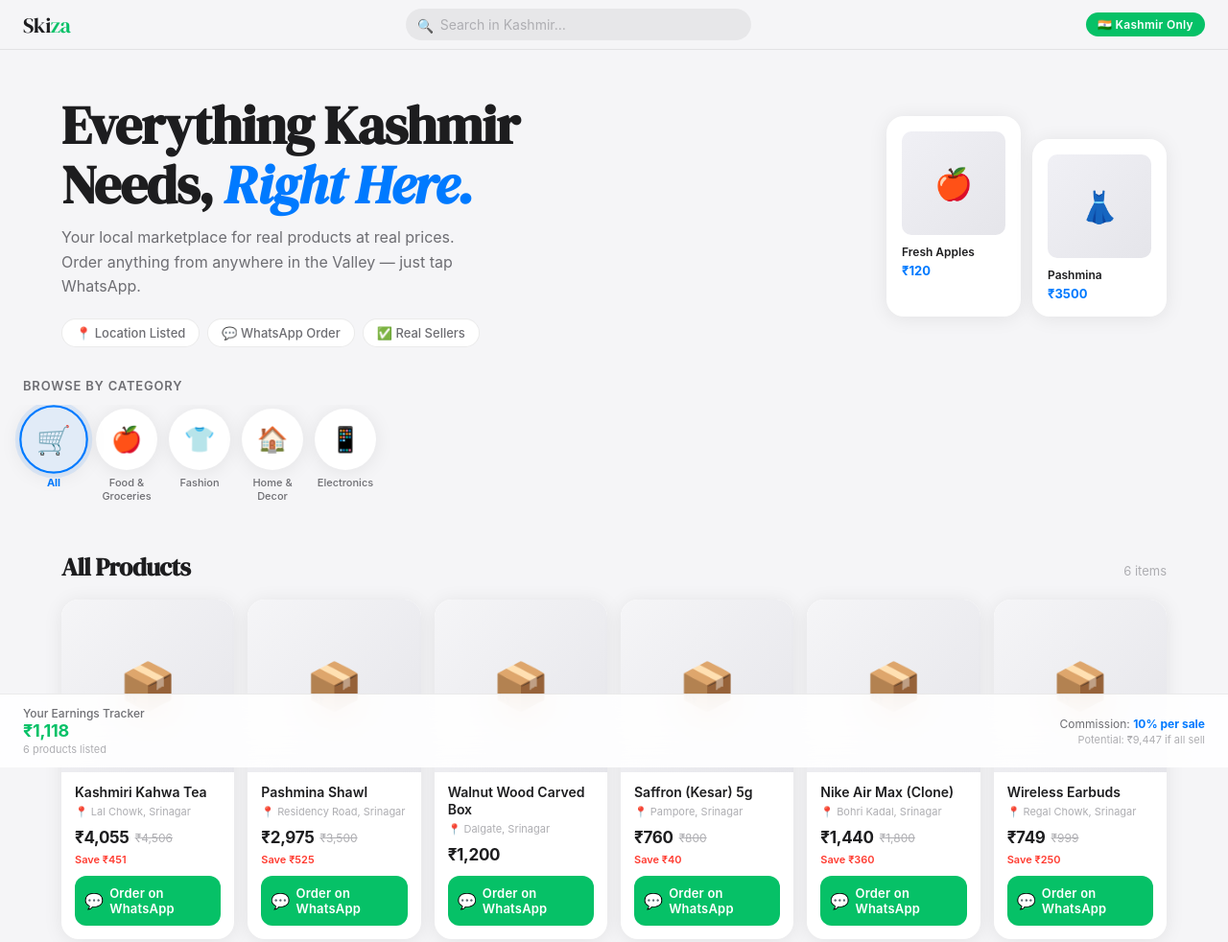
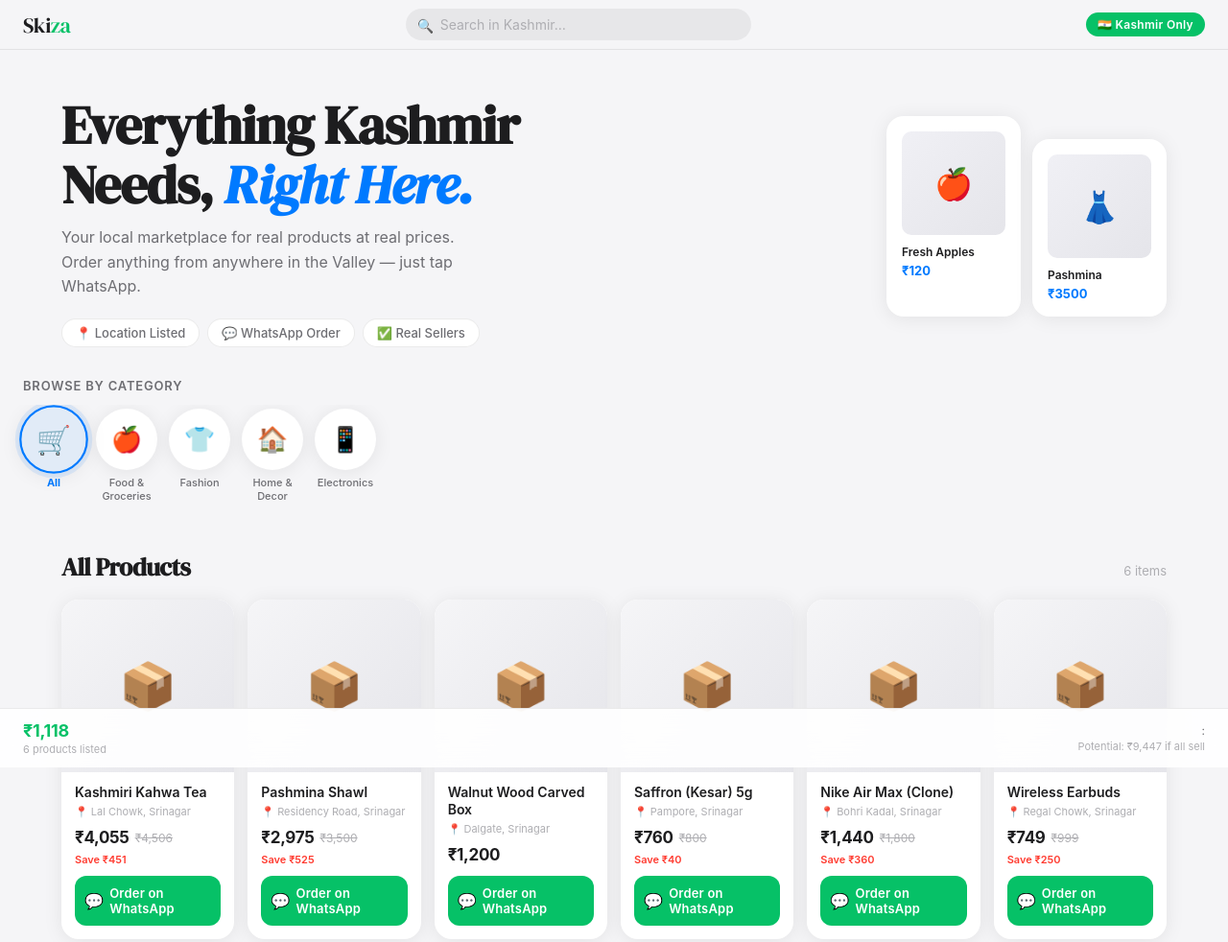
Before and after one commit to davidizdead/Skiza, a plain HTML site: page index.html in a window 1280 px wide. Shown: the whole page at 96% size. Drawn offline with Linux system fonts and the light colour scheme.

Commit message:
Update index.html

```diff
--- a/index.html
+++ b/index.html
@@ -526,13 +526,13 @@
 <!-- EARNINGS STRIP -->
 <div class="earnings-strip">
   <div>
-    <div class="earnings-label">Your Earnings Tracker</div>
+    <div class="earnings-label"></div>
     <div class="earnings-value" id="totalEarnings">₹0</div>
     <div class="earnings-meta" id="earningsMeta">0 products listed</div>
   </div>
   <div class="earnings-right">
-    <div class="earnings-commission">Commission: <span>10% per sale</span></div>
-    <div class="earnings-meta" id="potentialEarnings">Potential: ₹0 if all sell</div>
+    <div class="earnings-commission">: <span></span></div>
+    <div class="earnings-meta" id="potentialEarnings">: ₹0 total worth for all</div>
   </div>
 </div>
 
```
